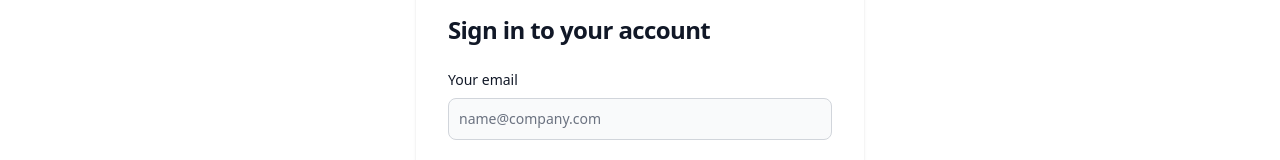
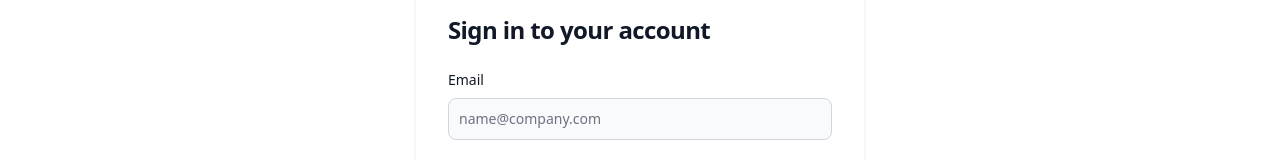
Before and after one commit to archivefarhan/medminder-frontend, a React (Vite) app: page /login in a window 1280 px wide. Shown: the part 287-447 px from the top of the page. Built offline with nearby package versions, Linux system fonts and the light colour scheme.

Commit message:
adjusting login page to gain accurate information

```diff
--- a/src/Login.jsx
+++ b/src/Login.jsx
@@ -45,7 +45,7 @@ export function Login() {
               <form class="space-y-4 md:space-y-6" onSubmit={handleSubmit}>
                 <div>
                   <label for="email" class="block mb-2 text-sm font-medium text-gray-900 ">
-                    Your email
+                    Email
                   </label>
                   <input
                     type="email"
```
